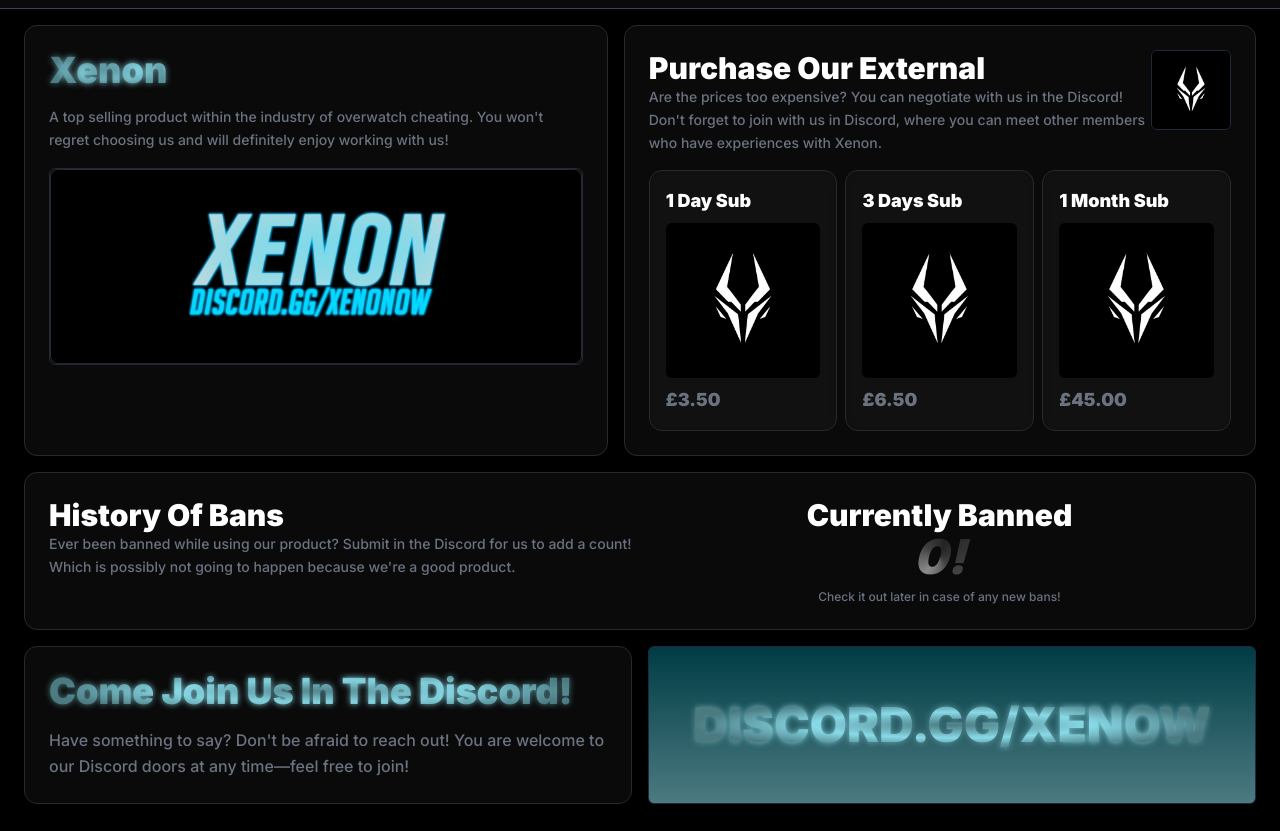
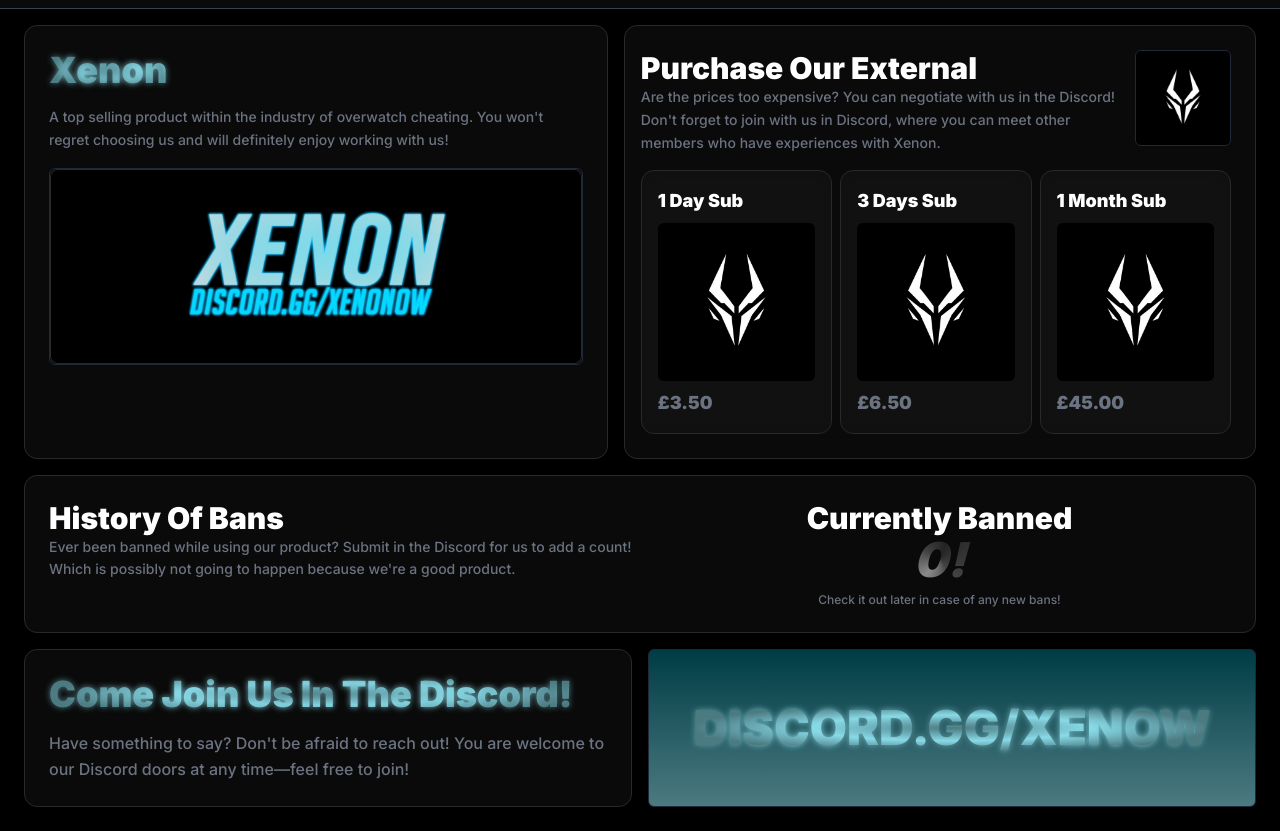
Before and after one commit to DevilishRar/xenon, a plain HTML site: page index.html in a window 1280 px wide. Shown: the part 55-886 px from the top of the page. Drawn offline with nearby package versions, Linux system fonts and the light colour scheme.

Commit message:
Update index.html

```diff
--- a/index.html
+++ b/index.html
@@ -10,6 +10,7 @@
   <meta content="logo.png" property="og:image" />
   <meta content="#0a0a0a" data-react-helmet="true" name="theme-color" />
   <meta name="twitter:card" content="summary_large_image">
+  <link rel="icon" href="logo.png" type="image/png">
   <script src="https://cdn.tailwindcss.com"></script>
   <link href="https://fonts.googleapis.com/css2?family=Inter:wght@500;600;900&display=swap" rel="stylesheet" />
   <style>
@@ -106,13 +107,13 @@
         <img src="banner.png" alt="Xenon product banner" class="rounded-md border border-gray-800 hover-card" />
       </div>
 
-      <div id="purchaseSection" class="section-bg p-6 md:w-[52%] flex flex-col space-y-4">
+      <div id="purchaseSection" class="section-bg p-6 pl-4 md:w-[52%] flex flex-col space-y-4">
         <div class="flex justify-between items-start">
           <div>
             <h2 class="text-3xl font-black">Purchase Our External</h2>
             <p class="text-gray-500 text-sm leading-relaxed">Are the prices too expensive? You can negotiate with us in the Discord! Don't forget to join with us in Discord, where you can meet other members who have experiences with Xenon.</p>
           </div>
-          <img src="productthumbnail.png" alt="Top-right product icon" class="w-20 h-20 rounded-md border border-gray-800" />
+          <img src="productthumbnail.png" alt="Top-right product icon" class="w-24 h-24 rounded-md border border-gray-800" />
         </div>
         <div class="grid grid-cols-1 md:grid-cols-3 gap-2">
           <a href="https://xenonow.sell.app/product/xenon-day-key?store=xenonow" target="_blank" class="section-bg p-4 hover-card flex flex-col items-start space-y-2 w-full">
```
